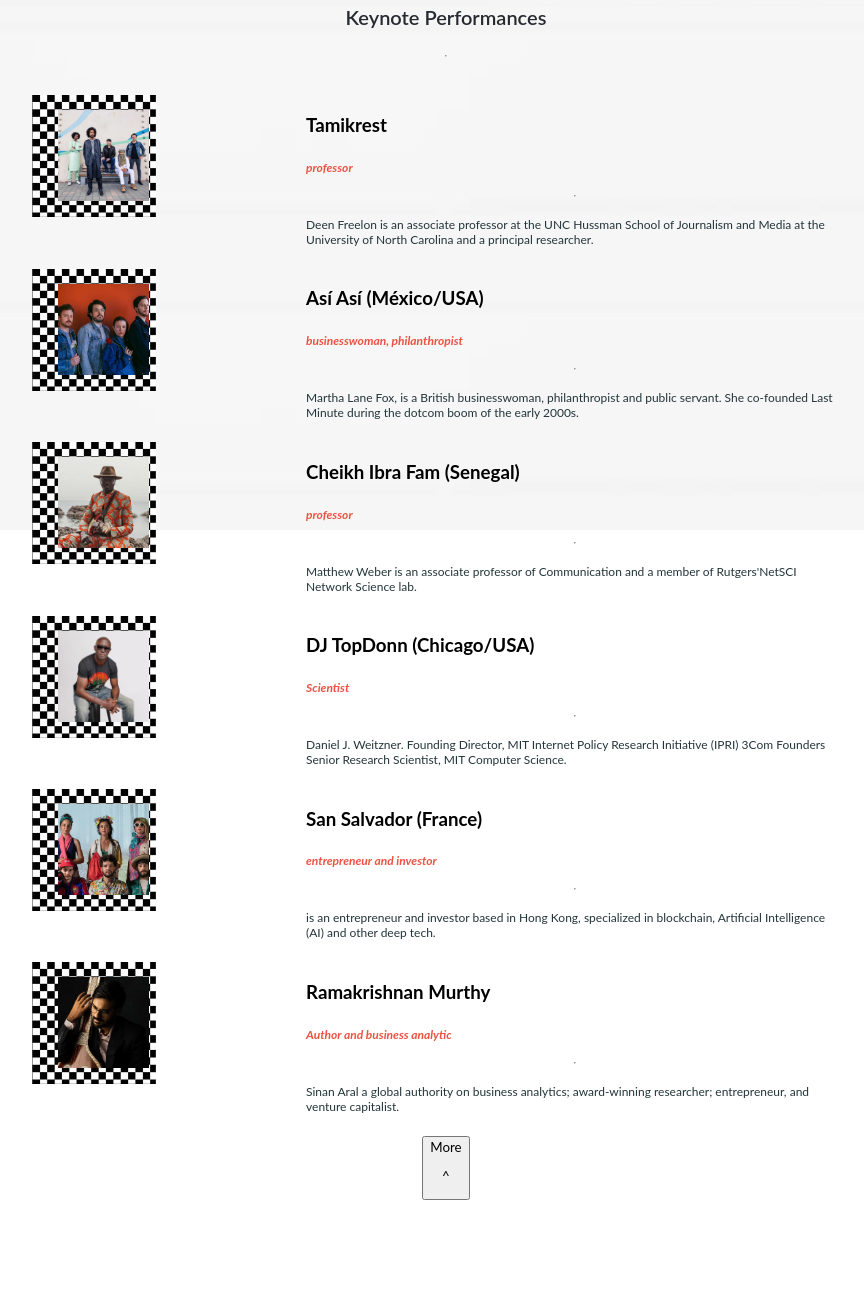
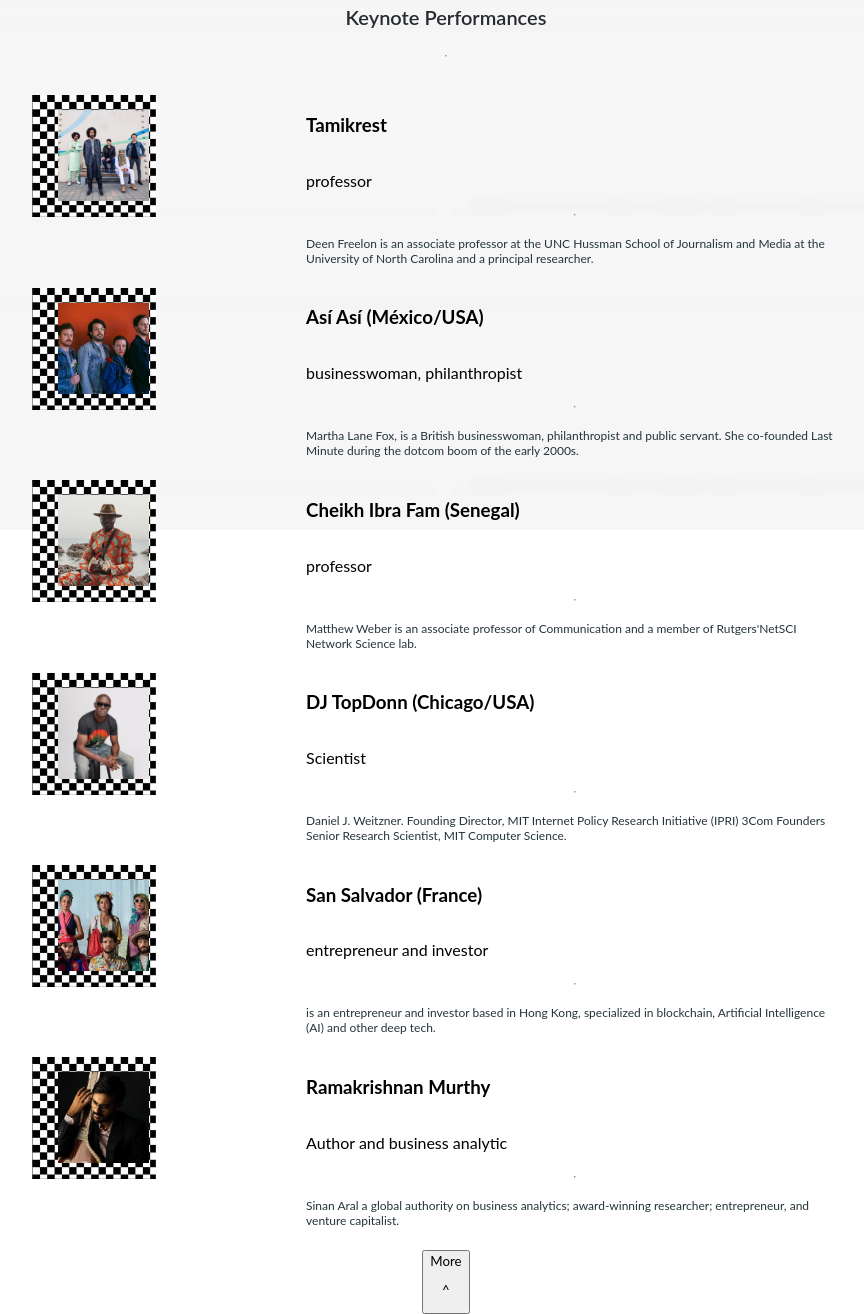
Before and after one commit to BHObserver/module-one-capstone-project, a plain HTML site: page index.html in a window 1280 px wide. Shown: the part 1480-2794 px from the top of the page, without its empty margins (194-1058 px from the left). Before the commit the page ends 2680 px from the top, so only its background shows below. Drawn offline with Linux system fonts and the light colour scheme; a web font is replaced by a local one.

Commit message:
Update index.html

```diff
--- a/index.html
+++ b/index.html
@@ -101,7 +101,7 @@
                     </div>
                     <div class="artist-text-container">
                         <h3 class="artist-name">Tamikrest</h3>
-                        <p class="speaker-position">professor</p>
+                        <p class="artist-type">professor</p>
                         <hr class="underline2">
                         <p class="speaker-intro">Deen Freelon is an associate professor at the UNC Hussman School of Journalism and Media at the University of North Carolina and a principal researcher.</p>
                     </div>
@@ -113,7 +113,7 @@
                     </div>
                     <div class="artist-text-container">
                         <h3 class="artist-name">Así Así (México/USA)</h3>
-                        <p class="speaker-position">businesswoman, philanthropist</p>
+                        <p class="artist-type">businesswoman, philanthropist</p>
                         <hr class="underline2">
                         <p class="speaker-intro">Martha Lane Fox, is a British businesswoman, philanthropist and public servant. She co-founded Last Minute during the dotcom boom of the early 2000s.</p>
                     </div>
@@ -125,7 +125,7 @@
                     </div>
                     <div class="artist-text-container">
                         <h3 class="artist-name">Cheikh Ibra Fam (Senegal)</h3>
-                        <p class="speaker-position">professor</p>
+                        <p class="artist-type">professor</p>
                         <hr class="underline2">
                         <p class="speaker-intro">Matthew Weber is an associate professor of Communication and a member of Rutgers'NetSCI Network Science lab.</p>
                     </div>
@@ -137,7 +137,7 @@
                     </div>
                     <div class="artist-text-container">
                         <h3 class="artist-name">DJ TopDonn (Chicago/USA)</h3>
-                        <p class="speaker-position">Scientist</p>
+                        <p class="artist-type">Scientist</p>
                         <hr class="underline2">
                         <p class="speaker-intro">Daniel J. Weitzner. Founding Director, MIT Internet Policy Research Initiative (IPRI) 3Com Founders Senior Research Scientist, MIT Computer Science.</p>
                     </div>
@@ -149,7 +149,7 @@
                     </div>
                     <div class="artist-text-container">
                         <h3 class="artist-name">San Salvador (France)</h3>
-                        <p class="speaker-position">entrepreneur and investor</p>
+                        <p class="artist-type">entrepreneur and investor</p>
                         <hr class="underline2">
                         <p class="speaker-intro">is an entrepreneur and investor based in Hong Kong, specialized in blockchain, Artificial Intelligence (AI) and other deep tech.</p>
                     </div>
@@ -161,7 +161,7 @@
                     </div>
                     <div class="artist-text-container">
                         <h3 class="artist-name">Ramakrishnan Murthy</h3>
-                        <p class="speaker-position">Author and business analytic</p>
+                        <p class="artist-type">Author and business analytic</p>
                         <hr class="underline2">
                         <p class="speaker-intro">Sinan Aral a global authority on business analytics; award-winning researcher; entrepreneur, and venture capitalist.</p>
                     </div>
```
